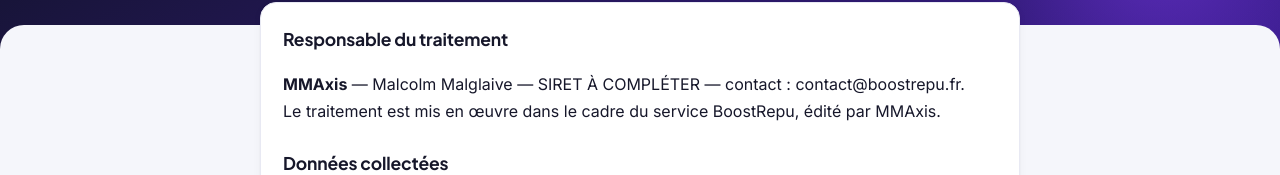
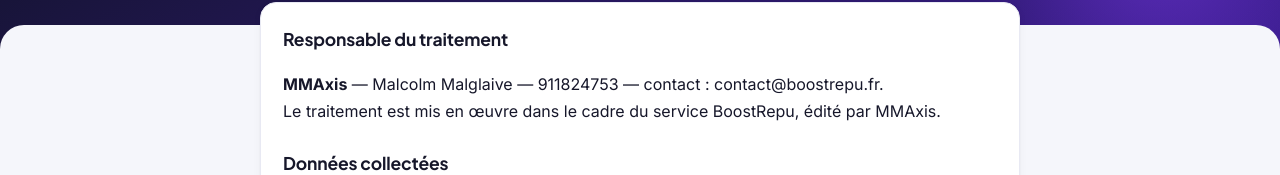
Before and after one commit to Malcolm1508/avisboost, a Next.js app: page /confidentialite in a window 1280 px wide. Shown: the part 131-306 px from the top of the page. Built offline with nearby package versions, Linux system fonts and the light colour scheme.

Commit message:
Update SIRET number in confidentiality page

```diff
--- a/app/confidentialite/page.js
+++ b/app/confidentialite/page.js
@@ -12,7 +12,7 @@ export default function Confidentialite() {
         <div className="card reveal" style={{ maxWidth: 760, margin: "0 auto", lineHeight: 1.7 }}>
         <h2 className="card-title">Responsable du traitement</h2>
           <p>
-            <b>MMAxis</b> — Malcolm Malglaive — SIRET À COMPLÉTER — contact : contact@boostrepu.fr.<br />
+            <b>MMAxis</b> — Malcolm Malglaive — 911824753 — contact : contact@boostrepu.fr.<br />
             Le traitement est mis en œuvre dans le cadre du service BoostRepu, édité par MMAxis.
           </p>
 
```
